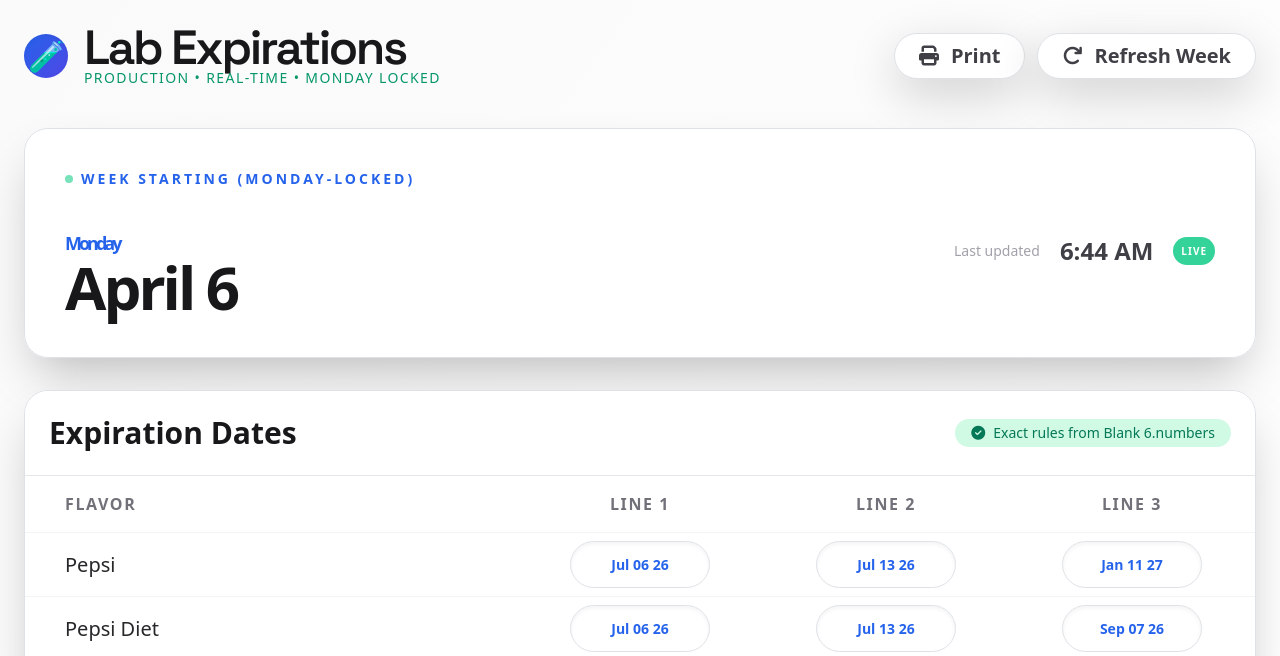
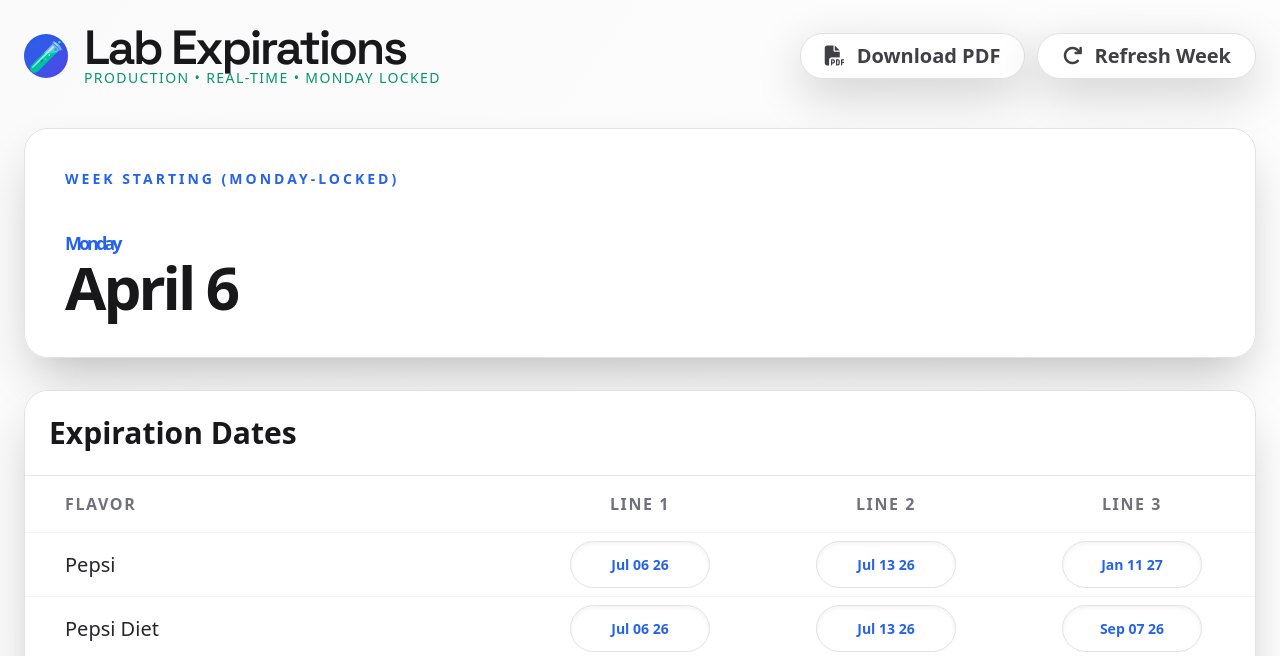
Before and after one commit to pimpy6565/stannews, a Django app: page /exp in a window 1280 px wide. Shown: the part 56-712 px from the top of the page. Run offline with Django 5.2, Linux system fonts and the light colour scheme; data comes from the database, SQL or seed files in the repository; some libraries are stand-ins or nearby versions.

Commit message:
Update exp.html

```diff
--- a/news/templates/news/exp.html
+++ b/news/templates/news/exp.html
@@ -18,10 +18,10 @@
       </div>
 
       <div class="flex items-center gap-x-3">
-        <button onclick="printPage()"
-                class="group flex items-center gap-x-2 sm:gap-x-3 bg-white hover:bg-amber-50 border border-zinc-200 hover:border-amber-200 text-zinc-700 hover:text-amber-600 px-4 sm:px-8 py-2 sm:py-4 rounded-3xl text-sm sm:text-xl font-semibold shadow-lg hover:shadow-xl transition-all active:scale-95">
-          <i class="fa-solid fa-print"></i>
-          <span>Print</span>
+        <button onclick="downloadPDF()"
+                class="group flex items-center gap-x-2 sm:gap-x-3 bg-white hover:bg-emerald-50 border border-zinc-200 hover:border-emerald-200 text-zinc-700 hover:text-emerald-600 px-4 sm:px-8 py-2 sm:py-4 rounded-3xl text-sm sm:text-xl font-semibold shadow-lg hover:shadow-xl transition-all active:scale-95">
+          <i class="fa-solid fa-file-pdf"></i>
+          <span>Download PDF</span>
         </button>
 
         <button onclick="refreshWeek()"
@@ -32,48 +32,47 @@
       </div>
     </div>
 
+    <!-- PDF Content Wrapper (used for clean, high-quality PDF export) -->
+    <div id="pdfContent">
+
       <!-- Week Starting Hero -->
-    <div class="glass rounded-3xl shadow-2xl border border-white/60 p-6 sm:p-10 mb-8 flex flex-col md:flex-row items-center justify-between gap-4 md:gap-6 print:shadow-none print:border-zinc-300 print:bg-white print:p-6">
+      <div class="glass rounded-3xl shadow-2xl border border-white/60 p-6 sm:p-10 mb-8 flex flex-col md:flex-row items-center justify-between gap-4 md:gap-6">
         <div class="flex-1 w-full">
-        <div class="uppercase text-blue-600 font-semibold tracking-[2px] sm:tracking-[3px] text-xs sm:text-sm mb-2 flex items-center gap-x-2 print:text-zinc-500">
-          <div class="w-2 h-2 bg-emerald-400 rounded-full animate-pulse print:hidden"></div>
+          <div class="uppercase text-blue-600 font-semibold tracking-[2px] sm:tracking-[3px] text-xs sm:text-sm mb-2 flex items-center gap-x-2">
             WEEK STARTING (MONDAY-LOCKED)
           </div>
-        <div id="mondayDate" class="text-3xl sm:text-5xl md:text-6xl font-bold text-zinc-900 leading-none tracking-tighter print:text-4xl"></div>
+          <div id="mondayDatePDF" class="text-3xl sm:text-5xl md:text-6xl font-bold text-zinc-900 leading-none tracking-tighter"></div>
         </div>
-      <div id="lastUpdated" class="flex items-center gap-x-2 sm:gap-x-3 text-zinc-500 text-xs sm:text-sm font-medium mt-3 md:mt-0 print:hidden"></div>
       </div>
 
       <!-- Main Expiration Table -->
-    <div class="glass rounded-3xl shadow-2xl border border-white/60 overflow-hidden print:shadow-none print:border-zinc-300 print:rounded-none print:bg-white">
-      <div class="px-4 sm:px-8 py-4 sm:py-7 border-b flex flex-col sm:flex-row items-start sm:items-center bg-white/70 gap-2 sm:gap-0 print:bg-white print:border-zinc-300">
-        <h2 class="text-xl sm:text-2xl md:text-3xl font-semibold text-zinc-900 flex-1 print:text-2xl">Expiration Dates</h2>
-        <div class="px-3 sm:px-5 py-1 sm:py-2 bg-emerald-100 text-emerald-700 text-xs sm:text-sm font-medium rounded-2xl flex items-center gap-x-2 print:hidden">
-          <i class="fa-solid fa-circle-check"></i>
-          Exact rules from Blank 6.numbers
-        </div>
+      <div class="glass rounded-3xl shadow-2xl border border-white/60 overflow-hidden">
+        <div class="px-4 sm:px-8 py-4 sm:py-7 border-b flex flex-col sm:flex-row items-start sm:items-center bg-white/70 gap-2 sm:gap-0">
+          <h2 class="text-xl sm:text-2xl md:text-3xl font-semibold text-zinc-900 flex-1">Expiration Dates</h2>
         </div>
 
-      <div class="overflow-x-auto print:overflow-visible">
-        <table id="expirationTable" class="w-full min-w-[500px] print:w-full print:table-auto">
+        <div class="overflow-x-auto">
+          <table id="expirationTable" class="w-full min-w-[500px]">
             <thead>
-            <tr class="border-b border-zinc-100 bg-white/70 print:bg-zinc-100 print:border-zinc-400">
-              <th class="text-left pl-4 sm:pl-8 md:pl-10 py-3 sm:py-7 font-semibold text-zinc-500 text-xs sm:text-base uppercase tracking-widest w-2/5 print:text-zinc-700 print:py-4">Flavor</th>
-              <th class="text-center px-2 py-2 sm:px-6 sm:py-7 font-semibold text-zinc-500 text-xs sm:text-base uppercase tracking-widest print:text-zinc-700 print:py-4">Line 1</th>
-              <th class="text-center px-2 py-2 sm:px-6 sm:py-7 font-semibold text-zinc-500 text-xs sm:text-base uppercase tracking-widest print:text-zinc-700 print:py-4">Line 2</th>
-              <th class="text-center px-2 py-2 sm:px-6 sm:py-7 font-semibold text-zinc-500 text-xs sm:text-base uppercase tracking-widest pr-4 sm:pr-8 print:text-zinc-700 print:py-4">Line 3</th>
+              <tr class="border-b border-zinc-100 bg-white/70">
+                <th class="text-left pl-4 sm:pl-8 md:pl-10 py-3 sm:py-7 font-semibold text-zinc-500 text-xs sm:text-base uppercase tracking-widest w-2/5">Flavor</th>
+                <th class="text-center px-2 py-2 sm:px-6 sm:py-7 font-semibold text-zinc-500 text-xs sm:text-base uppercase tracking-widest">Line 1</th>
+                <th class="text-center px-2 py-2 sm:px-6 sm:py-7 font-semibold text-zinc-500 text-xs sm:text-base uppercase tracking-widest">Line 2</th>
+                <th class="text-center px-2 py-2 sm:px-6 sm:py-7 font-semibold text-zinc-500 text-xs sm:text-base uppercase tracking-widest pr-4 sm:pr-8">Line 3</th>
               </tr>
             </thead>
-          <tbody id="tableBody" class="divide-y divide-zinc-100 print:divide-zinc-300"></tbody>
+            <tbody id="tableBody" class="divide-y divide-zinc-100"></tbody>
           </table>
         </div>
       </div>
 
       <!-- Julian Date Footer -->
       <div id="julianFooter"
-         class="mt-10 flex flex-col sm:flex-row items-center justify-center gap-6 text-center text-zinc-500 text-sm font-medium print:mt-8 print:text-zinc-600"></div>
+           class="mt-10 flex flex-col sm:flex-row items-center justify-center gap-6 text-center text-zinc-500 text-sm font-medium"></div>
 
-    <div class="mt-8 text-center text-[10px] sm:text-xs text-zinc-400 flex flex-wrap items-center justify-center gap-x-6 gap-y-2 print:hidden">
+    </div>
+
+    <div class="mt-8 text-center text-[10px] sm:text-xs text-zinc-400 flex flex-wrap items-center justify-center gap-x-6 gap-y-2">
       <div class="flex items-center gap-x-1.5">
         <i class="fa-solid fa-mobile-screen-button"></i>
         <span>Tap any date to copy • Works offline</span>
@@ -92,6 +91,8 @@
 {% block extra_head %}
 <script src="https://cdn.tailwindcss.com"></script>
 <link rel="stylesheet" href="https://cdnjs.cloudflare.com/ajax/libs/font-awesome/6.5.1/css/all.min.css">
+<!-- html2pdf.js for beautiful, high-quality PDF export -->
+<script src="https://cdnjs.cloudflare.com/ajax/libs/html2pdf.js/0.10.1/html2pdf.bundle.min.js"></script>
 <style>
   @import url('https://fonts.googleapis.com/css2?family=Inter:wght@400;500;600&amp;family=Space+Grotesk:wght@500;600;700&display=swap');
   :root { --primary: #0066ff; }
@@ -121,82 +122,6 @@
   .table-row:hover {
     background-color: #f8fbff;
     transform: translateX(4px);
-  }
-
-  /* ====================== FIXED & OPTIMIZED PRINT STYLES ====================== */
-  @media print {
-    @page {
-      size: letter portrait;
-      margin: 0.6in;
-    }
-
-    body {
-      background: white !important;
-      color: #111827 !important;
-      font-family: system-ui, -apple-system, sans-serif;
-    }
-
-    .print\\:hidden { display: none !important; }
-
-    .glass, .shadow-2xl, .shadow-xl, .shadow-lg, .border-white\\/60 {
-      background: white !important;
-      border: 1px solid #d1d5db !important;
-      box-shadow: none !important;
-      backdrop-filter: none !important;
-    }
-
-    .date-cell {
-      background: white !important;
-      color: #1e40af !important;
-      border: 2px solid #1e40af !important;
-      box-shadow: none !important;
-      transform: none !important;
-      font-weight: 700;
-      font-size: 1rem;
-      padding: 0.75rem 0.6rem;
-      text-align: center;
-      min-width: 110px;
-    }
-
-    .table-row:hover {
-      background: transparent !important;
-      transform: none !important;
-    }
-
-    th, td {
-      border: 1px solid #9ca3af !important;
-      padding: 14px 10px !important;
-      vertical-align: middle;
-    }
-
-    thead tr {
-      background-color: #f3f4f6 !important;
-    }
-
-    #expirationTable {
-      border-collapse: collapse;
-      width: 100% !important;
-    }
-
-    h1, h2, #mondayDate {
-      color: #111827 !important;
-    }
-
-    .text-emerald-600, .text-blue-600 {
-      color: #1e40af !important;
-    }
-
-    #julianFooter {
-      border-top: 3px solid #9ca3af;
-      padding-top: 1.75rem;
-      margin-top: 2.25rem;
-      font-size: 1.1rem;
-    }
-
-    #julianFooter .flex {
-      justify-content: center;
-      gap: 2.5rem;
-    }
   }
 </style>
 {% endblock %}
@@ -250,7 +175,7 @@ function createDateCell(date) {
   const formatted = formatDate(date);
   return `
     <div onclick="copyDate('${formatted}', this)"
-         class="date-cell mx-auto bg-white text-blue-600 hover:bg-blue-600 hover:text-white font-semibold rounded-3xl text-center cursor-pointer shadow-inner border border-white/70 print:rounded-none print:border print:border-blue-800 print:text-blue-800">
+         class="date-cell mx-auto bg-white text-blue-600 hover:bg-blue-600 hover:text-white font-semibold rounded-3xl text-center cursor-pointer shadow-inner border border-white/70">
       ${formatted}
     </div>`;
 }
@@ -263,21 +188,38 @@ function copyDate(text, el) {
   });
 }
 
-function printPage() {
+// ====================== BEAUTIFUL PDF DOWNLOAD ======================
+async function downloadPDF() {
+  const element = document.getElementById('pdfContent');
+
+  const opt = {
+    margin: [0.4, 0.4, 0.4, 0.4],
+    filename: `Lab-Expirations-${formatDate(currentMonday)}.pdf`,
+    image: { type: 'jpeg', quality: 0.98 },
+    html2canvas: {
+      scale: 3,
+      useCORS: true,
+      letterRendering: true
+    },
+    jsPDF: {
+      unit: 'in',
+      format: 'letter',
+      orientation: 'portrait'
+    },
+    pagebreak: { mode: ['avoid-all', 'css', 'legacy'] }
+  };
+
   const originalTitle = document.title;
   document.title = `Lab Expirations - Week of ${formatDate(currentMonday)}`;
 
-  // Force a small delay so the browser fully renders before printing
-  setTimeout(() => {
-    window.print();
-  }, 150);
+  await html2pdf().set(opt).from(element).save();
 
-  // Reset title after print dialog closes
-  setTimeout(() => {
-    document.title = originalTitle;
-  }, 1000);
+  setTimeout(() => { document.title = originalTitle; }, 800);
+
+  console.log('%c✅ Beautiful PDF generated and downloaded!', 'color:#10b981;font-weight:700');
 }
 
+// ====================== JULIAN DATE ======================
 function getJulianDate() {
   const now = new Date();
   const year = now.getFullYear();
@@ -301,20 +243,21 @@ function updateJulianFooter() {
   const footer = document.getElementById('julianFooter');
 
   footer.innerHTML = `
-    <div class="flex items-center gap-x-8 bg-white/70 border border-zinc-100 rounded-3xl px-8 py-4 shadow-sm print:bg-transparent print:border-none print:p-0 print:gap-x-12">
+    <div class="flex items-center gap-x-8 bg-white/70 border border-zinc-100 rounded-3xl px-8 py-4 shadow-sm">
       <div>
-        <span class="text-emerald-600 text-xs tracking-widest font-semibold print:text-zinc-500">TODAY'S JULIAN DATE</span>
-        <div class="text-2xl font-mono font-bold text-zinc-800 tracking-wider print:text-xl">${julianStr}</div>
+        <span class="text-emerald-600 text-xs tracking-widest font-semibold">TODAY'S JULIAN DATE</span>
+        <div class="text-2xl font-mono font-bold text-zinc-800 tracking-wider">${julianStr}</div>
       </div>
-      <div class="h-9 w-px bg-zinc-200 print:hidden"></div>
+      <div class="h-9 w-px bg-zinc-200"></div>
       <div>
-        <span class="text-emerald-600 text-xs tracking-widest font-semibold print:text-zinc-500">HJ CODE</span>
-        <div class="text-2xl font-mono font-bold text-amber-600 tracking-widest print:text-xl">${hjCode}</div>
+        <span class="text-emerald-600 text-xs tracking-widest font-semibold">HJ CODE</span>
+        <div class="text-2xl font-mono font-bold text-amber-600 tracking-widest">${hjCode}</div>
       </div>
     </div>
   `;
 }
 
+// ====================== EXISTING FUNCTIONS ======================
 function renderTable() {
   const tbody = document.getElementById('tableBody');
   tbody.innerHTML = '';
@@ -322,7 +265,7 @@ function renderTable() {
     const row = document.createElement('tr');
     row.className = 'table-row';
     row.innerHTML = `
-      <td class="pl-2 sm:pl-8 md:pl-10 py-3 sm:py-8 font-medium text-sm sm:text-xl text-zinc-800 print:py-4 print:text-base">${product.flavor}</td>
+      <td class="pl-2 sm:pl-8 md:pl-10 py-3 sm:py-8 font-medium text-sm sm:text-xl text-zinc-800">${product.flavor}</td>
       <td class="px-1 sm:px-6 py-2 sm:py-8">${createDateCell(addDays(currentMonday, product.line1Days))}</td>
       <td class="px-1 sm:px-6 py-2 sm:py-8">${createDateCell(addDays(currentMonday, product.line2Days))}</td>
       <td class="px-1 sm:px-6 py-2 sm:py-8 pr-2 sm:pr-8">${createDateCell(addDays(currentMonday, product.line3Days))}</td>
@@ -334,36 +277,31 @@ function renderTable() {
 function updateMondayDisplay() {
   const options = { weekday:'long', month:'long', day:'numeric', year:'numeric' };
   let str = currentMonday.toLocaleDateString('en-US', options);
-  document.getElementById('mondayDate').innerHTML = `
-    <span class="text-blue-600 text-sm sm:text-base md:text-lg print:text-blue-800">${str.split(',')[0]}</span><br>
-    <span class="text-3xl sm:text-5xl md:text-6xl font-bold print:text-4xl">${str.split(',')[1].trim()}</span>`;
+  const displayHTML = `
+    <span class="text-blue-600 text-sm sm:text-base md:text-lg">${str.split(',')[0]}</span><br>
+    <span class="text-3xl sm:text-5xl md:text-6xl font-bold">${str.split(',')[1].trim()}</span>`;
+
+  document.getElementById('mondayDatePDF').innerHTML = displayHTML;
 }
 
 function updateLastUpdated() {
-  const now = new Date();
-  const time = now.toLocaleTimeString('en-US',{hour:'numeric',minute:'2-digit'}).toUpperCase();
-  document.getElementById('lastUpdated').innerHTML = `
-    <span class="text-zinc-400 text-xs sm:text-sm font-medium">Last updated</span>
-    <span class="font-semibold text-zinc-700 text-sm sm:text-2xl ml-1 sm:ml-2">${time}</span>
-    <span class="ml-2 text-[10px] sm:text-[10px] font-bold bg-emerald-400 text-white px-2 sm:px-3 py-0.5 sm:py-1 rounded-3xl tracking-widest">LIVE</span>`;
+  // Not used in PDF version (kept for compatibility if you add it back)
 }
 
 function refreshWeek() {
   currentMonday = getCurrentMonday();
   updateMondayDisplay();
   renderTable();
-  updateLastUpdated();
+  updateJulianFooter();
 }
 
 function initializeLabExpirations() {
   currentMonday = getCurrentMonday();
   updateMondayDisplay();
   renderTable();
-  updateLastUpdated();
   updateJulianFooter();
-  setInterval(updateLastUpdated, 30000);
   setInterval(updateJulianFooter, 86400000);
-  console.log('%c✅ Lab Expirations with Fixed & Optimized Print Ready!', 'color:#0066ff;font-weight:700');
+  console.log('%c✅ Lab Expirations with Beautiful PDF Download Ready!', 'color:#10b981;font-weight:700');
 }
 
 window.onload = initializeLabExpirations;
```
Lines whose indentation alone changed are shown as unchanged.
